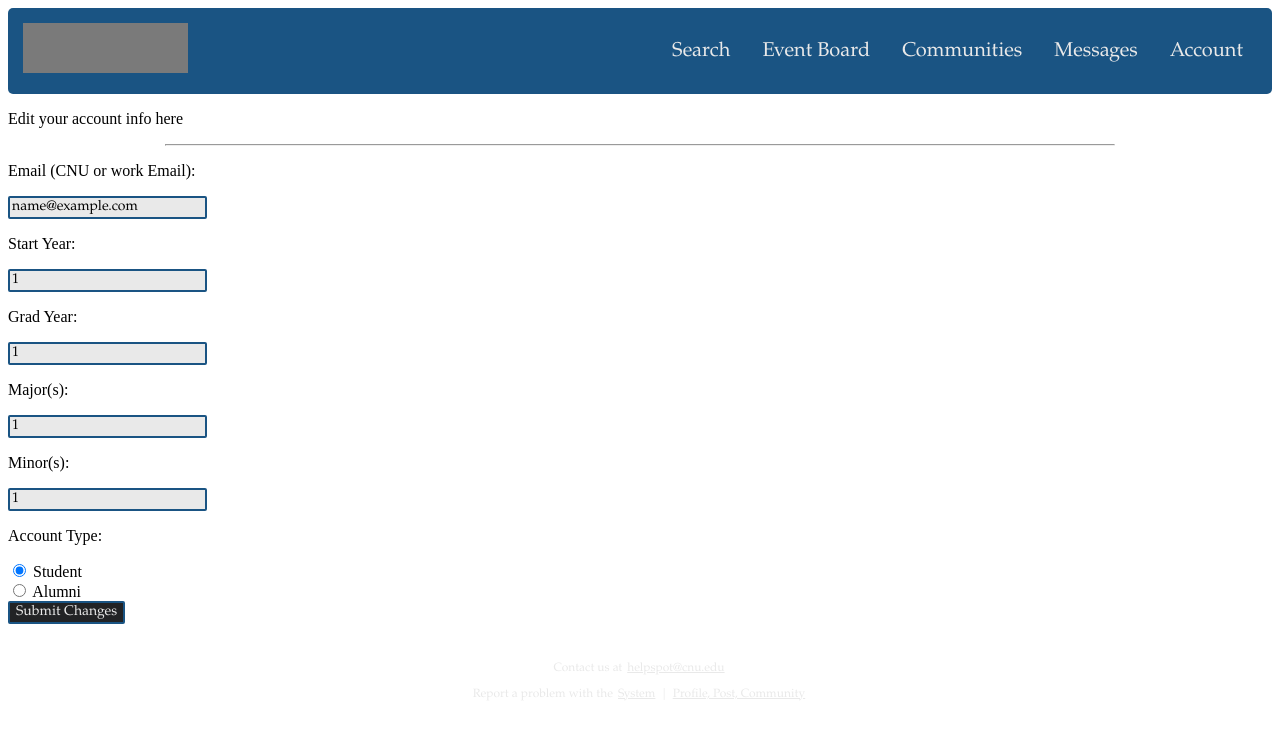
After one commit to lukecotnoir/CPSC351-group1, a PHP site: page /pages/accounts/Edit_account.php in a window 1280 px wide. The commit adds this page. Shown: the top 739 px of the page. Run offline with PHP 8.4, Linux system fonts and the light colour scheme; the visitor is signed in with stand-in values (Sample User, id 1); grey boxes are pictures that could not be loaded.

Commit message:
edit account and logout works

```diff
--- /dev/null
+++ b/pages/accounts/Edit_account.php
@@ -0,0 +1,165 @@
+<?php
+include_once(realpath("../../resources/config.php"));
+include_once(realpath(TEMPLATES_PATH . "/header.php"));
+if ($_SERVER["REQUEST_METHOD"]=="POST"){
+    $email         = $_POST['email'];
+    $startYr       = $_POST['startYr'];
+    $gradYr        = $_POST['gradYr'];
+    $major         = $_POST['major'];
+    $minor         = $_POST['minor'];
+    $acctype       = $_POST['acctype'];
+    if ($acctype == "Alumni"){
+        $empl      = $_POST['empl'];
+        $job       = $_POST['job'];
+    }
+    else{$empl     = NULL;
+         $job      = NULL;
+    }
+}
+
+?>
+<link href="../../public_html/css/sign_up-styling.css" rel="stylesheet">
+<div class=login-form>
+    <form action="Edit_account.php" method="post">
+        <div class=title style="width: 80%">
+            <p>Edit your account info here</p>
+        </div>
+        <hr style="width: 75%">
+        <div class="line">
+                <p>Email (CNU or work Email):&nbsp;</p>
+                <div class="text-box"><input type="text" name="email" value="<?php echo $_SESSION['email'];?>"></div>
+            </div>
+            <div class="two-items">
+                <div class="line">
+                    <p>Start Year:&nbsp;</p>
+                    <div class="text-box"><input type="text" name="startYr" value="<?php echo $_SESSION['startYr'];?>"></div>
+                </div>
+                <div class="line">
+                    <p>Grad Year:&nbsp;</p>
+                    <div class="text-box"><input type="text" name="gradYr" value="<?php echo $_SESSION['gradYr'];?>"></div>
+                </div>
+            </div>
+            <div class="two-items">
+                <div class="line">
+                    <p>Major(s):</p>
+                    <div class="text-box"><input type="text" name="major" value="<?php echo $_SESSION['major'];?>"></div>
+                </div>
+                <div class="line">
+                    <p>Minor(s):</p>
+                    <div class="text-box"><input type="text" name="minor" value="<?php echo $_SESSION['minor'];?>"></div>
+                </div>
+            </div>
+            <div class="line">
+                <p>Account Type:</p>
+                <div class="accSelect">
+                    <div class="acctype">
+                        <input type="radio" id="student" name="acctype" value="Student" onclick="studentAlumni()" <?php if($_SESSION['accType'] == 'Student') echo "checked='checked'";?> >
+                        <label for="student">Student</label>
+                    </div>
+                    <div class="acctype">
+                        <input type="radio" id="alum" name="acctype" value="Alumni" onclick="studentAlumni()" <?php if($_SESSION['accType'] == 'Alumni') echo "checked='checked'";?>>
+                        <label for="alum">Alumni</label>
+                    </div>
+                </div>
+            </div>
+            <div id="textboxes" class="two-items" <?php if($_SESSION['accType'] == 'Alumni') echo "style='display: flex'"; else echo "style='display: none'"; ?>>
+                <div class="line">
+                    <p>Employer:&nbsp;</p>
+                    <div class="text-box" ><input type="text" name="empl" value="<?php echo $_SESSION['empl']; ?>"></div>
+                </div>
+                <div class="line">
+                    <p>Job Title:&nbsp;</p>
+                    <div class="text-box"><input type="text" name="job" value="<?php echo $_SESSION['jobTitle']; ?>"></div>
+                </div>
+            </div>
+            <script>
+                function studentAlumni() {
+                    var x = document.getElementById("alum");
+                    if (x.checked) {
+                        document.getElementById("textboxes").style.display="flex";
+                    } else {
+                        document.getElementById("textboxes").style.display="none";
+                    }
+                }
+            </script>
+        <div class=button><input type="submit" name="submit" value="Submit Changes"></div>
+<?php
+if ($_SERVER["REQUEST_METHOD"] == "POST") {
+    $input_error_flag = true;
+
+    $form_filter = array(
+        'email'         => FILTER_SANITIZE_EMAIL,
+        'startYr'       => FILTER_SANITIZE_NUMBER_INT,
+        'gradYr'        => FILTER_SANITIZE_NUMBER_INT,
+        'major'         => FILTER_UNSAFE_RAW,
+        'minor'         => FILTER_UNSAFE_RAW,
+        'acctype'       => FILTER_UNSAFE_RAW,
+        'empl'          => FILTER_UNSAFE_RAW,
+        'job'           => FILTER_UNSAFE_RAW,
+    );
+
+    $optional_fields = array(
+        'startYr' => "",
+        'major'   => "",
+        'minor'   => "",
+        'empl'    => "",
+        'job'     => ""
+    );
+
+    $error_description = array(
+        'email' => "Missing or invalid Email",
+        'gradYr' => "Missing or invalid grad year",
+        'acctype' => "Missing account type",
+    );
+    $form_data = filter_input_array(INPUT_POST, $form_filter);
+    foreach($form_data as $form_input => $value){
+        if($value === FALSE || $value === NULL || $value == ""){
+            if(!(array_key_exists($form_input, $optional_fields) && $value == "")){
+                $invalid_inputs[] = $form_input;
+            }
+        }
+    }
+    if(empty($invalid_inputs)){
+        $input_error_flag = false;
+    }
+    if ($input_error_flag){
+        foreach($invalid_inputs as $key => $form_input){
+            if(array_key_exists($form_input, $error_description)){
+                echo "<div class='line'><p style='color: red'>".$error_description[$form_input]."</p></div>";
+            }
+        }
+    }
+    else {
+        include_once(realpath(CONNECTION_PATH));
+        $sql = "UPDATE Accounts SET
+            Email = '".$email."',
+            StartYear = '".(int) $startYr."',
+            GraduationYear = '".$gradYr."',
+            Major = '".$major."',
+            Minor = '".$minor."',
+            Acctype = '".$acctype."',
+            Employer = '".$empl."',
+            JobTitle = '".$job."'
+            WHERE Email= '".$_SESSION['email']."'";
+
+        $ver = $conn->query($sql);
+        if(!$ver)
+            die ("The error is: " . mysqli_error($conn));
+        else
+            $_SESSION['email'] = $email;
+            $_SESSION['startYr'] = $startYr;
+            $_SESSION['gradYr'] = $gradYr;
+            $_SESSION['accType'] = $acctype;
+            $_SESSION['major'] = $major;
+            $_SESSION['minor'] = $minor;
+            $_SESSION['empl'] = $empl;
+            $_SESSION['jobTitle'] = $job;
+            echo "<script>location.href = '/CPSC351-group1/pages/accounts/Account.php';</script>";
+        }
+}
+?>
+    </form>
+</div>
+<?php
+include_once(realpath(TEMPLATES_PATH . "/footer.php"));
+?>
--- /dev/null
+++ b/pages/accounts/Logout.php
@@ -0,0 +1,6 @@
+<?php
+session_start(); //to ensure you are using same session
+session_destroy(); //destroy the session
+header("location:/CPSC351-group1/index.php"); //to redirect back to "index.php" after logging out
+exit();
+?>
--- a/pages/accounts/Sign_up.php
+++ b/pages/accounts/Sign_up.php
@@ -175,7 +175,10 @@ if ($_SERVER["REQUEST_METHOD"] == "POST") {
             if(!$ver)
                 die ("The error is: " . mysqli_error($conn));
             else
-                echo "<script>location.href = '/CPSC351-group1/pages/accounts/Login.php';</script>";
+                echo "
+                    <script>
+                        location.href = '/CPSC351-group1/pages/accounts/Login.php';
+                    </script>";
         }
     }
 }
--- a/public_html/css/account.css
+++ b/public_html/css/account.css
@@ -8,7 +8,7 @@ body {
     border-color: var(--bg-blue-primary);
     border-radius: 5px;
     font-family: Baskerville, "Baskerville Old Face", "Goudy Old Style", Garamond, "Times New Roman", serif;
-    max-width: 550px;
+    max-width: 500px;
     margin: auto;
     margin-top: 15px;
     display: flex;
@@ -29,5 +29,5 @@ body {
     flex-direction: row;
     align-items: center;
     justify-content: space-evenly;
-    width: 80%;
+    width: 70%;
 }
--- a/public_html/css/global.css
+++ b/public_html/css/global.css
@@ -48,5 +48,5 @@ a:hover {
     background-color: var(--text-primary);
     color: black;
     transition: 0.1s ease;
-    padding: 2px;
+    padding: 1px;
 }
```
Also changed, not shown: pages/accounts/Account.php (+33 -2 lines), pages/accounts/Login.php (+9 -10 lines).
